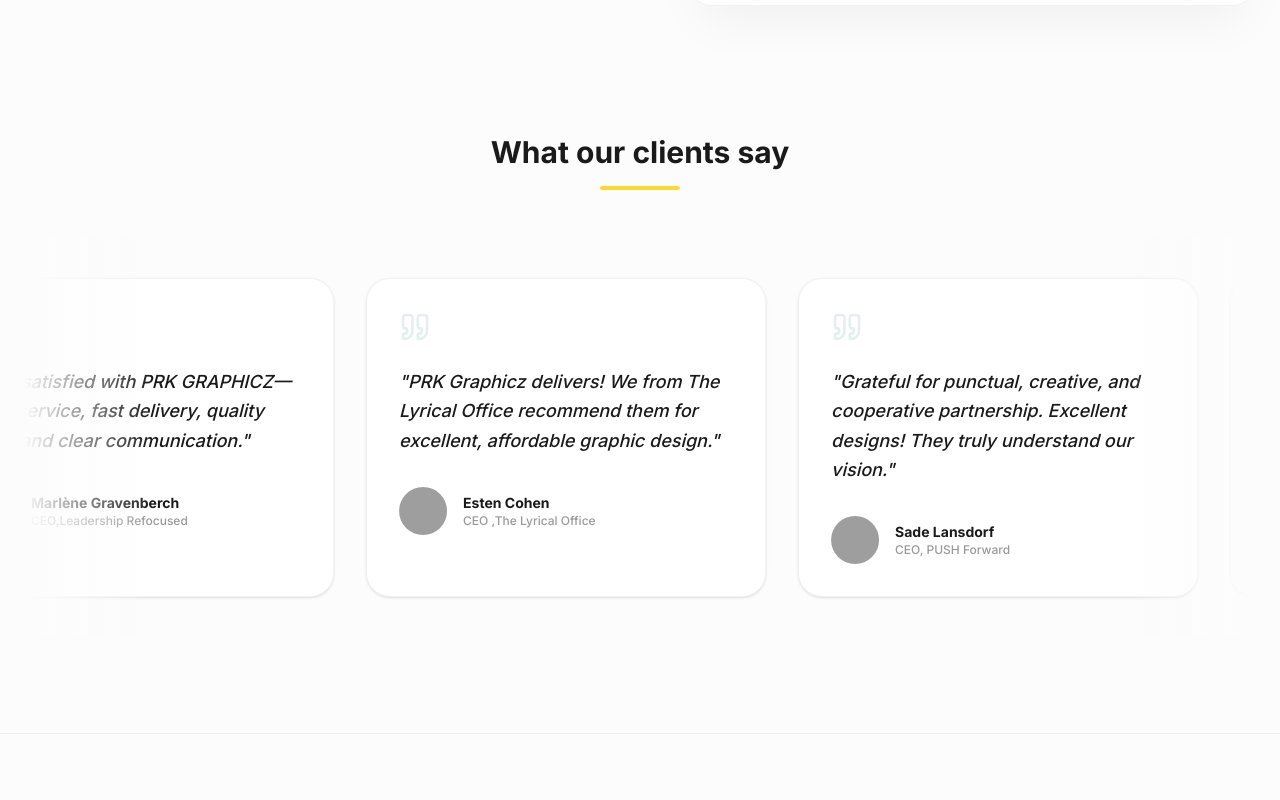
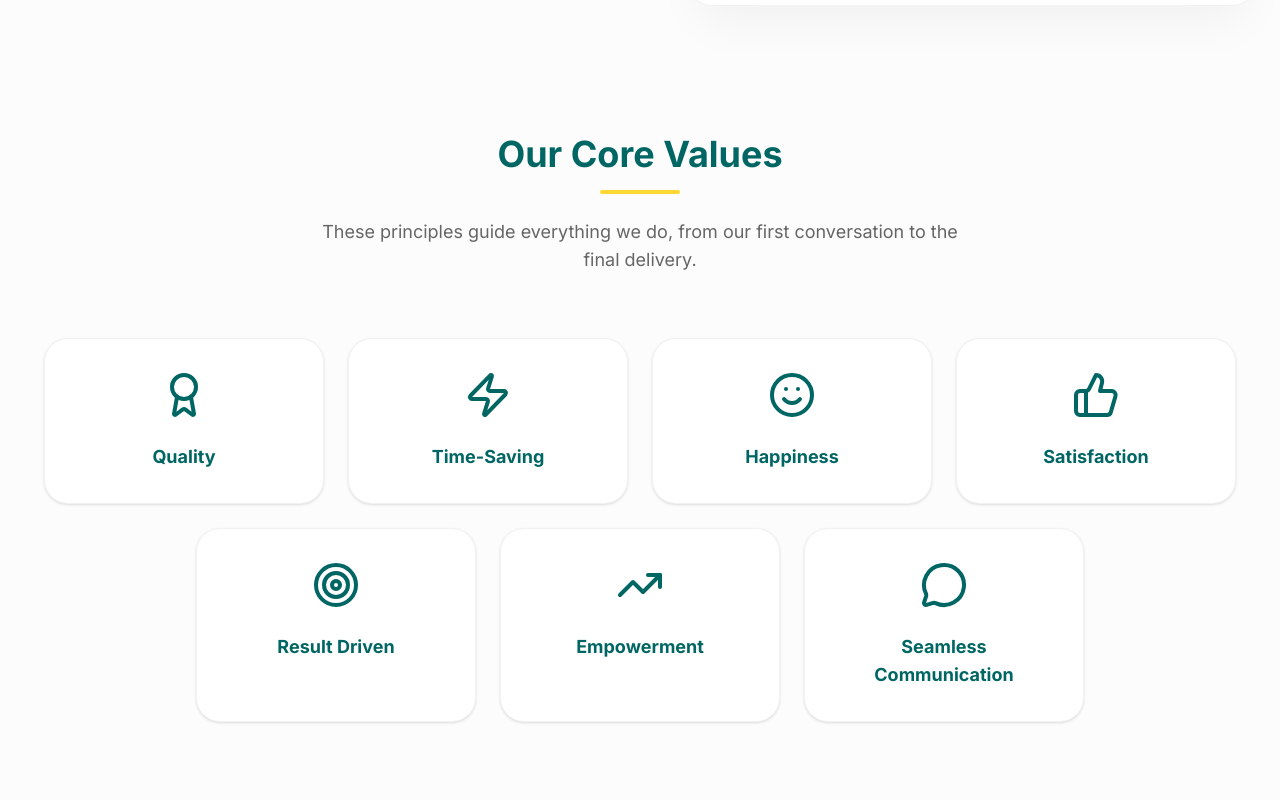
Before and after one commit to PRKIT-a20/Platform-PRK-GRAPHICZ, a React (Vite) app: page /contact in a window 1280 px wide. Shown: the part 760-1560 px from the top of the page. Built offline with nearby package versions, Linux system fonts and the light colour scheme; no server answers; grey boxes are pictures that could not be loaded; a web font is replaced by a local one.

Commit message:
feat: Add core values section to Contact page
Introduces a new section on the Contact page to showcase the company's core values. This enhances user understanding of the brand's principles and commitment.

Includes additional icons from lucide-react for this new section.

```diff
--- a/src/pages/Contact.tsx
+++ b/src/pages/Contact.tsx
@@ -1,7 +1,7 @@
 import React, { useState } from 'react';
 import Layout from '../components/Layout';
 import { motion } from 'motion/react';
-import { Mail, Phone, MapPin, Send, Quote, CheckCircle2 } from 'lucide-react';
+import { Mail, Phone, MapPin, Send, Quote, CheckCircle2, Award, Zap, Smile, ThumbsUp, Target, TrendingUp, MessageCircle } from 'lucide-react';
 import { supabase } from '../lib/supabase';
 
 const testimonials = [
@@ -201,6 +201,43 @@
             </motion.div>
           </div>
 
+          {/* Our Core Values Section */}
+          <div className="mt-32 mb-16">
+            <div className="text-center mb-16">
+              <h2 className="text-3xl md:text-4xl font-bold mb-4 text-brand-primary">Our Core Values</h2>
+              <div className="w-20 h-1 bg-brand-secondary mx-auto rounded-full mb-6" />
+              <p className="text-black/60 max-w-2xl mx-auto text-lg">
+                These principles guide everything we do, from our first conversation to the final delivery.
+              </p>
+            </div>
+
+            <div className="flex flex-wrap justify-center gap-6">
+              {[
+                { title: 'Quality', icon: <Award size={48} /> },
+                { title: 'Time-Saving', icon: <Zap size={48} /> },
+                { title: 'Happiness', icon: <Smile size={48} /> },
+                { title: 'Satisfaction', icon: <ThumbsUp size={48} /> },
+                { title: 'Result Driven', icon: <Target size={48} /> },
+                { title: 'Empowerment', icon: <TrendingUp size={48} /> },
+                { title: 'Seamless Communication', icon: <MessageCircle size={48} /> },
+              ].map((value, index) => (
+                <motion.div
+                  key={index}
+                  initial={{ opacity: 0, y: 20 }}
+                  whileInView={{ opacity: 1, y: 0 }}
+                  viewport={{ once: true }}
+                  transition={{ delay: index * 0.1 }}
+                  className="w-full sm:w-[calc(50%-12px)] md:w-[calc(25%-18px)] max-w-[280px] bg-white p-6 lg:p-8 rounded-3xl border border-black/5 shadow-sm hover:shadow-xl hover:-translate-y-1 transition-all duration-300 text-center group flex flex-col items-center"
+                >
+                  <div className="mb-6 text-brand-primary group-hover:scale-110 transition-transform duration-300">
+                    {value.icon}
+                  </div>
+                  <h3 className="font-bold text-lg text-brand-primary">{value.title}</h3>
+                </motion.div>
+              ))}
+            </div>
+          </div>
+
           {/* Scrolling Reviews Section */}
           <div className="mt-32">
             <div className="text-center mb-12">
```
